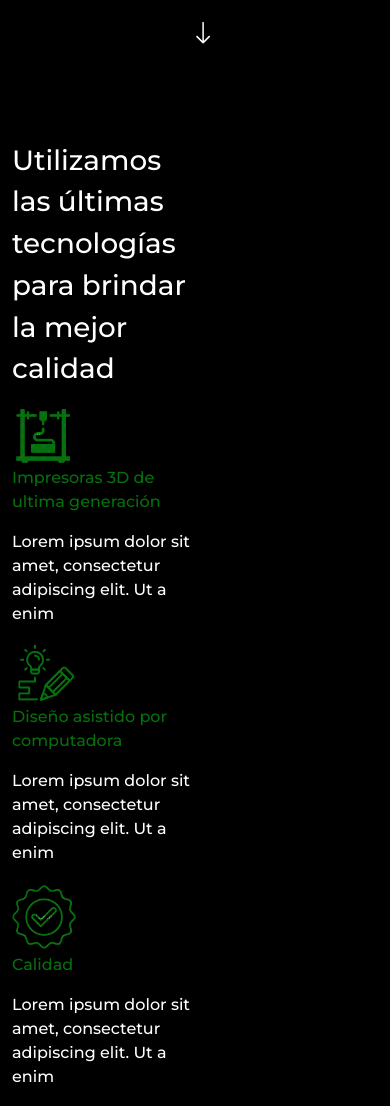
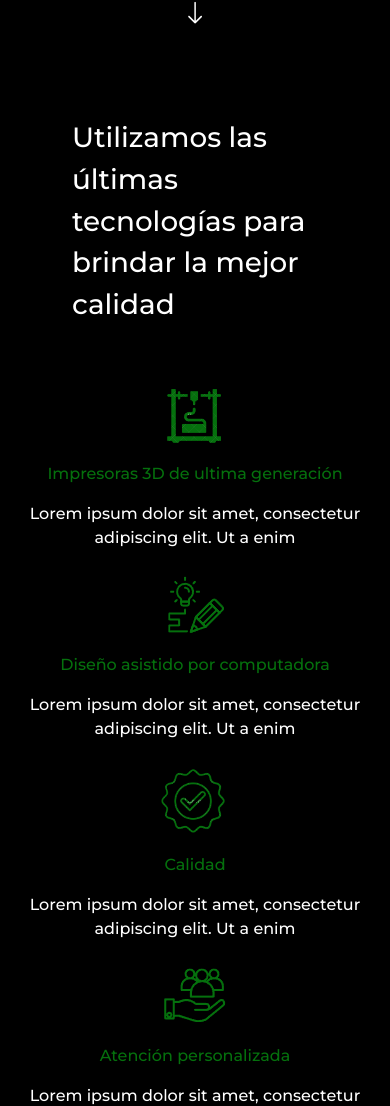
Before and after one commit to SantiagoNM04/Web-con-Bootstrap, a plain HTML site: page index.html in a window 390 px wide. Shown: the part 724-1830 px from the top of the page. Drawn offline with nearby package versions, Linux system fonts and the light colour scheme.

Commit message:
Second section responsive update

```diff
--- a/index.html
+++ b/index.html
@@ -6,6 +6,7 @@
     <title>MUDEC | Impresion y diseño 3D</title>
     <link href="https://cdn.jsdelivr.net/npm/bootstrap@5.3.0/dist/css/bootstrap.min.css" rel="stylesheet" integrity="sha384-9ndCyUaIbzAi2FUVXJi0CjmCapSmO7SnpJef0486qhLnuZ2cdeRhO02iuK6FUUVM" crossorigin="anonymous">
     <link rel="stylesheet" href="https://cdn.jsdelivr.net/npm/bootstrap-icons@1.10.5/font/bootstrap-icons.css">
+    <link rel="shortcut icon" href="/assets/mudec-icon.ico" type="image/x-icon">
     <link rel="stylesheet" href="./style.css">
   </head>
   <body>
@@ -37,10 +38,10 @@
     </nav>
 
     <main class="bg-black text-white">
-      <div class="col-lg-6 mt-lg-5 mt-sm-2 ms-5">
-          <p class="fs-5 fw-light">A TU ALCANCE</p>
-          <h2 class="fs-1 fw-bold">IMPRESION Y DISEÑO 3D</h2>
-          <p class="main-text mb-5 me-md-5 me-sm-5">
+      <div class="col-lg-6 mt-lg-5 mt-sm-2 ms-lg-5 ms-md-5">
+          <p class="fs-5 fw-light main-subtitle">A TU ALCANCE</p>
+          <h2 class="fs-1 fw-bold main-title">IMPRESION Y DISEÑO 3D</h2>
+          <p class="main-text mb-lg-5 me-md-5 me-sm-5">
             Lorem ipsum dolor sit amet, consectetur adipiscing elit. Ut a enim nec nisl ullamcorper eleifend. Praesent risus leo, fringilla et ipsum.
             Lorem ipsum dolor sit amet, consectetur adipiscing elit. Ut a enim nec nisl ullamcorper eleifend. Praesent risus leo, fringilla et ipsum.
             Lorem ipsum dolor sit amet, consectetur adipiscing elit. Ut a enim nec nisl ullamcorper eleifend. Praesent risus leo, fringilla et ipsum.
@@ -51,38 +52,51 @@
         <a class="btn-link fw-semibold text-decoration-none px-5 py-2 rounded-4" href="#">DESCÚBRELO</a>
       </div>
 
-      <div class="arrow-container d-flex align-items-lg-end align-items-sm-center align-items-md-start mt-md-5 pt-md-5">
-        <div class="container-fluid col-1 d-flex justify-content-lg-center align-items-lg-end justify-content-md-center">
+      <div class="arrow-container d-flex align-items-lg-center align-items-md-start mt-md-5 pt-md-5">
+        <div class="container-fluid col-1 d-flex justify-content-center">
           <a class="arrow-element" href="#"><i class="text-white bi bi-arrow-down fs-2"></i></a>
         </div>
       </div>
     </main>
 
-    <section class="info-section container-fluid d-md-flex mt-5">
-      <div class="col-6 info-container-one">
-        <p class="text-white fs-1">Utilizamos las últimas tecnologías para brindar la mejor calidad</p>
+    <section class="info-section container-fluid d-md-flex flex-md-column flex-lg-row  my-5">
+      <div class="info-container-one col-lg-6 col-md-6 align-self-md-center">
+        <p class="text-white fs-1 text-md-center">Utilizamos las últimas tecnologías para brindar la mejor calidad</p>
       </div>
-      <div class="col-6">
-        <div class="">
-          <img src="assets/vector-impresora3d.PNG" alt="">
-          <p class="text-green">Impresoras 3D de ultima generación</p>
-          <p class="text-white">Lorem ipsum dolor sit amet, consectetur adipiscing elit. Ut a enim</p>
+
+      <div class="col-lg-6 d-grid gap-0 row-gap-2 d-md-flex d-lg-inline mx-md-3 mt-md-5">
+        <div class="first-section-containers mx-md-3">
+          <div class="img-section-one-container d-flex w-100 justify-content-md-center justify-content-lg-start">
+            <img class="" src="assets/vector-impresora3d.PNG" alt="">
+          </div>
+          <p class="mt-3 text-green text-md-center text-lg-start">Impresoras 3D de ultima generación</p>
+          <p class="text-section-one text-white text-md-center text-lg-start">Lorem ipsum dolor sit amet, consectetur adipiscing elit. Ut a enim</p>
         </div>
-        <div class="">
-          <img src="assets/vector-diseño.PNG" alt="">
-          <p class="text-green">Diseño asistido por computadora</p>
-          <p class="text-white">Lorem ipsum dolor sit amet, consectetur adipiscing elit. Ut a enim</p>
+
+        <div class="first-section-containers mx-md-3">
+          <div class="img-section-one-container d-flex w-100 justify-content-md-center justify-content-lg-start">
+            <img class="" src="assets/vector-diseño.PNG" alt="">
+          </div>
+          <p class="mt-3 text-green text-md-center text-lg-start">Diseño asistido por computadora</p>
+          <p class="text-section-one text-white text-md-center text-lg-start">Lorem ipsum dolor sit amet, consectetur adipiscing elit. Ut a enim</p>
         </div>
-        <div class="">
-          <img src="assets/vector-sello-de-calidad.PNG" alt="">
-          <p class="text-green">Calidad</p>
-          <p class="text-white">Lorem ipsum dolor sit amet, consectetur adipiscing elit. Ut a enim</p>
+
+        <div class="first-section-containers mx-md-3">
+          <div class="img-section-one-container d-flex w-100 justify-content-md-center justify-content-lg-start">
+            <img class="" src="assets/vector-sello-de-calidad.PNG" alt="">
+          </div>
+          <p class="mt-3 text-green text-md-center text-lg-start">Calidad</p>
+          <p class="text-section-one text-white text-md-center text-lg-start">Lorem ipsum dolor sit amet, consectetur adipiscing elit. Ut a enim</p>
         </div>
-        <div class="">
-          <img src="assets/vector-atencion-personalizada.PNG" alt="">
-          <p class="text-green">Atención personalizada</p>
-          <p class="text-white">Lorem ipsum dolor sit amet, consectetur adipiscing elit. Ut a enim</p>
+
+        <div class="first-section-containers mx-md-3">
+          <div class="img-section-one-container d-flex w-100 justify-content-md-center justify-content-lg-start">
+            <img class="" src="assets/vector-atencion-personalizada.PNG" alt="">
+          </div>
+          <p class="mt-3 text-green text-md-center text-lg-start">Atención personalizada</p>
+          <p class="text-section-one text-white text-md-center text-lg-start">Lorem ipsum dolor sit amet, consectetur adipiscing elit. Ut a enim</p>
         </div>
+
       </div>
     </section>
 
--- a/style.css
+++ b/style.css
@@ -14,7 +14,7 @@ body{
 main{
     background-image: url(assets/background-mudec.png);
     background-size: cover;
-    height: 90vh;
+    height: 80vh;
     padding-top: 15vh;
 }
 
@@ -42,7 +42,7 @@ main{
 }
 
 .arrow-container{
-    height: 250px;
+    height: 200px;
 }
 
 .arrow-element{
@@ -121,6 +121,10 @@ main{
 }
 
 @media (max-width: 576px) {
+
+    main{
+        background-image: none;
+    }
     .cart-logo{
         display: none;
     }
@@ -137,13 +141,22 @@ main{
         margin-left: 25px;
     }
 
+    .main-subtitle{
+        text-align: center;
+    }
+
+    .main-title{
+        margin: 0 10px 0 10px;
+        text-align: center;
+    }
+
     .main-text{
-        margin-right: 60px;
+       margin: 30px 30px 0 30px;
     }
 
     .arrow-container{
-        margin-top: 50px;
-        height: 50px;
+        margin-top: 90px;
+        height: 40px;
     }
 
     .btn-container{
@@ -154,4 +167,22 @@ main{
         padding-top: 20px;
     }
 
+    .info-container-one{
+        margin: 110px 60px 60px 60px;
+    }
+
+    .img-section-one-container{
+        justify-content: center;
+    }
+
+    .first-section-containers{
+        display: flex;
+        flex-direction: column;
+        justify-content: center;
+        align-items: center;
+    }
+
+    .text-section-one{
+        text-align: center;
+    }
 }
```
